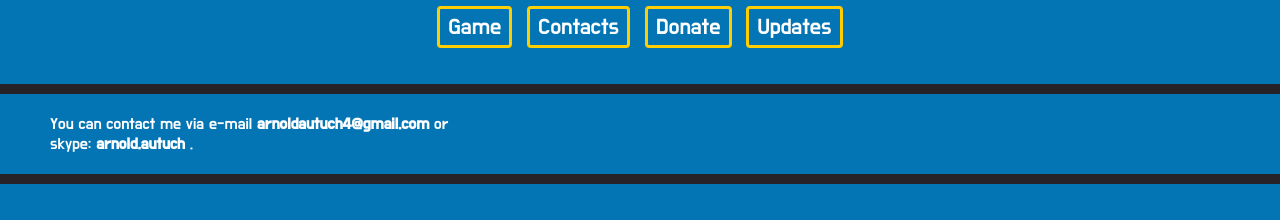
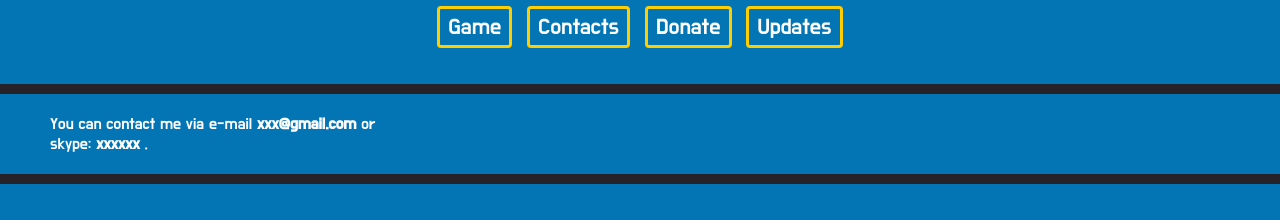
Before and after one commit to InnProgress/Jquery-Clicker, a plain HTML site: page index.html in a window 1280 px wide. Both pictures are taken after a click on the item "Contacts". Shown: the part 123-343 px from the top of the page. Drawn offline with nearby package versions, Linux system fonts and the light colour scheme.

Commit message:
Update index.html

```diff
--- a/index.html
+++ b/index.html
@@ -223,8 +223,8 @@
 		</section>
 
 		<section class="main-content" id="contacts-content">
-			You can contact me via e-mail <strong>arnoldautuch4@gmail.com</strong> or <br>
-			skype: <strong>arnold.autuch</strong> .
+			You can contact me via e-mail <strong>xxx@gmail.com</strong> or <br>
+			skype: <strong>xxxxxx</strong> .
 		</section>
 
 		<section class="main-content" id="updates-content">
```
